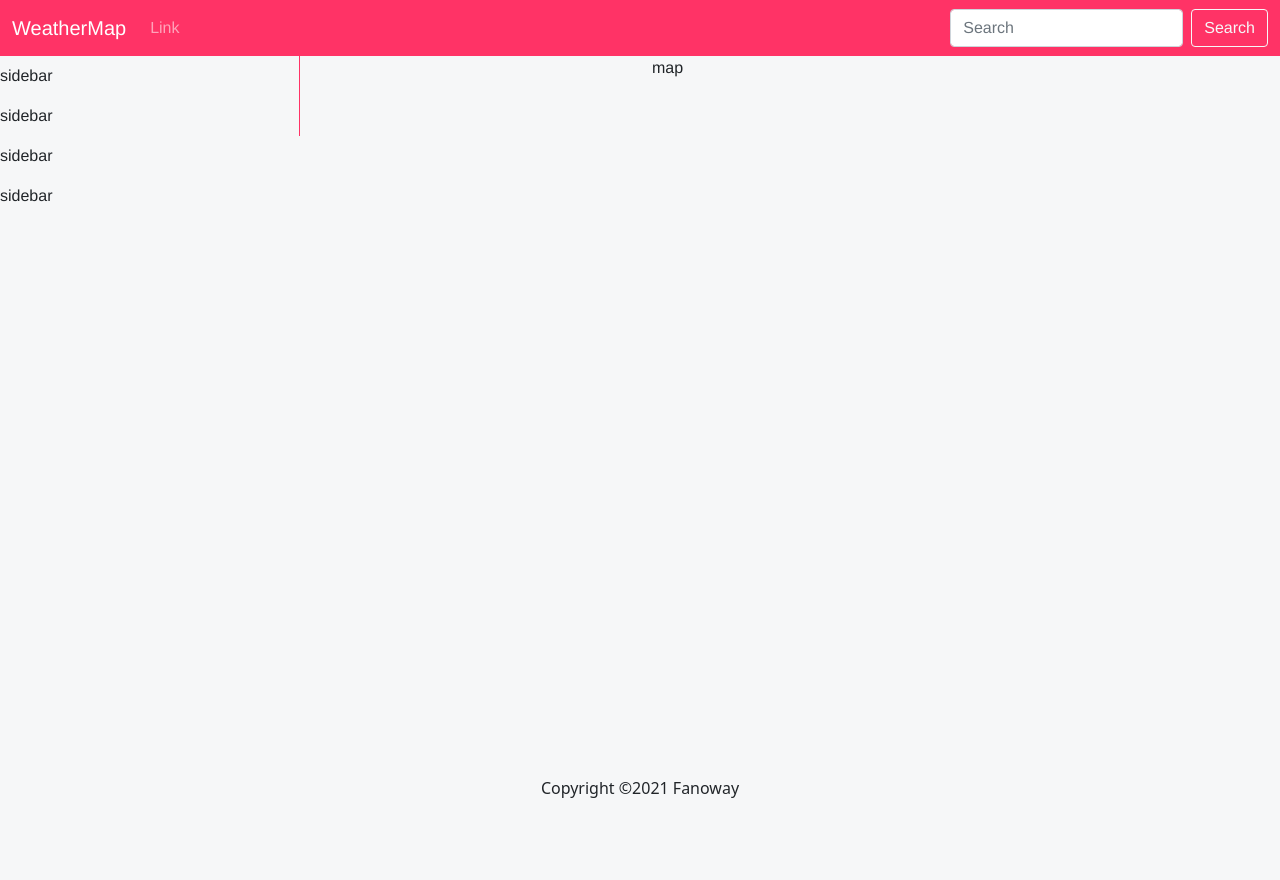
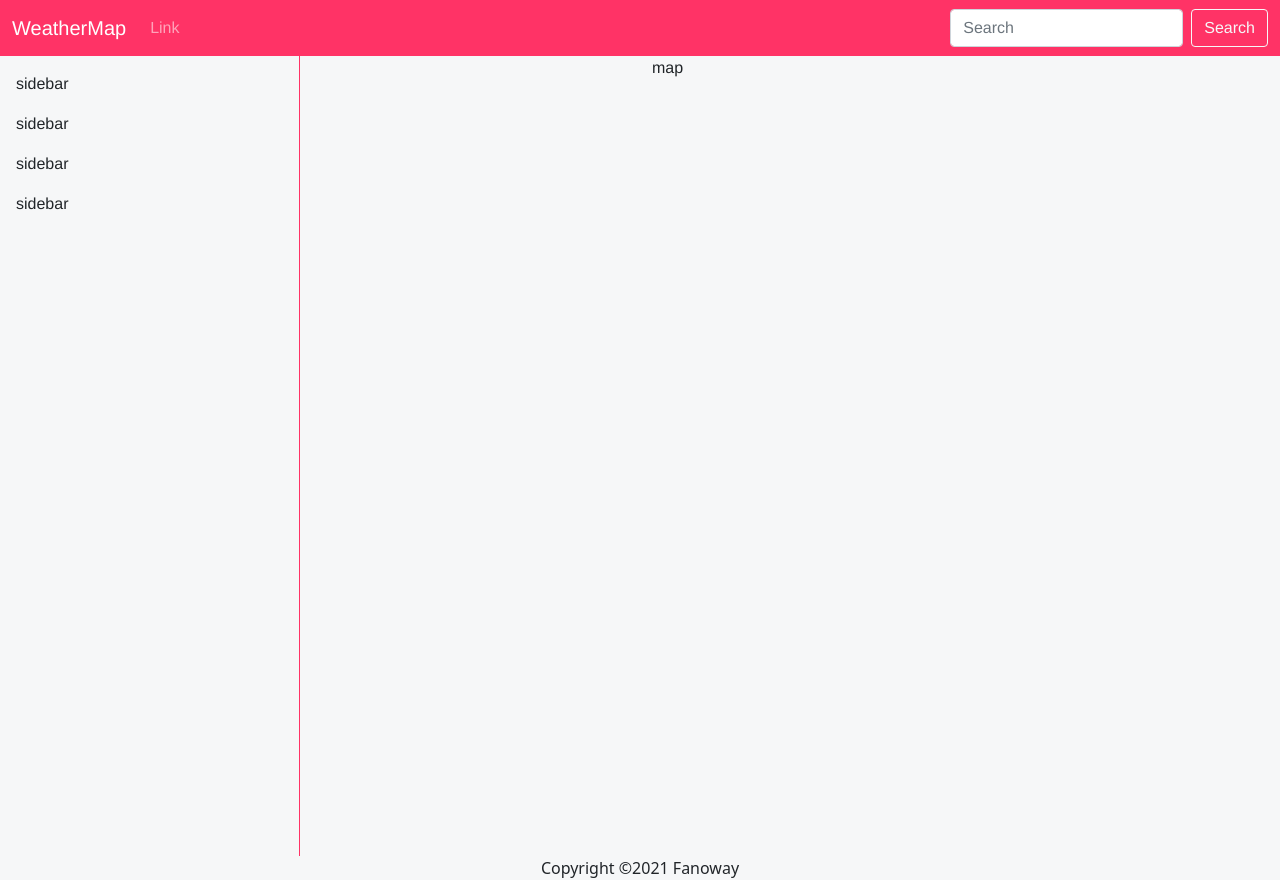
Before and after one commit to climbingweathermap/climbingweathermap, a Vue app: page / in a window 1280 px wide. Before the commit the page ends 800 px from the top, so only its background shows below. Built offline with nearby package versions, Linux system fonts and the light colour scheme.

Commit message:
simpler css

```diff
--- a/src/assets/custom.scss
+++ b/src/assets/custom.scss
@@ -37,12 +37,5 @@ body {
     flex: 1 0 auto;
 }
 
-.footer {
-    flex-shrink: 0;
-    text-align: center;
-}
-
-
-
 
 @import 'node_modules/bootstrap/scss/bootstrap';
--- a/src/components/Footer.vue
+++ b/src/components/Footer.vue
@@ -10,4 +10,8 @@
 </script>
 
 <style>
+    .footer {
+        flex-shrink: 0;
+        text-align: center;
+    }
 </style>
--- a/src/components/SideBar.vue
+++ b/src/components/SideBar.vue
@@ -15,10 +15,8 @@
 
         left: -30%;
         width: 300px;
-        height: 10vh;
-        background-color: var(--first-color);
-        padding: .5rem 1rem 0 0;
-        transition: .5s;
-        z-index: var(--z-fixed)
+        height: 100vh;
+        padding: 1rem;
+
     }
 </style>
```
